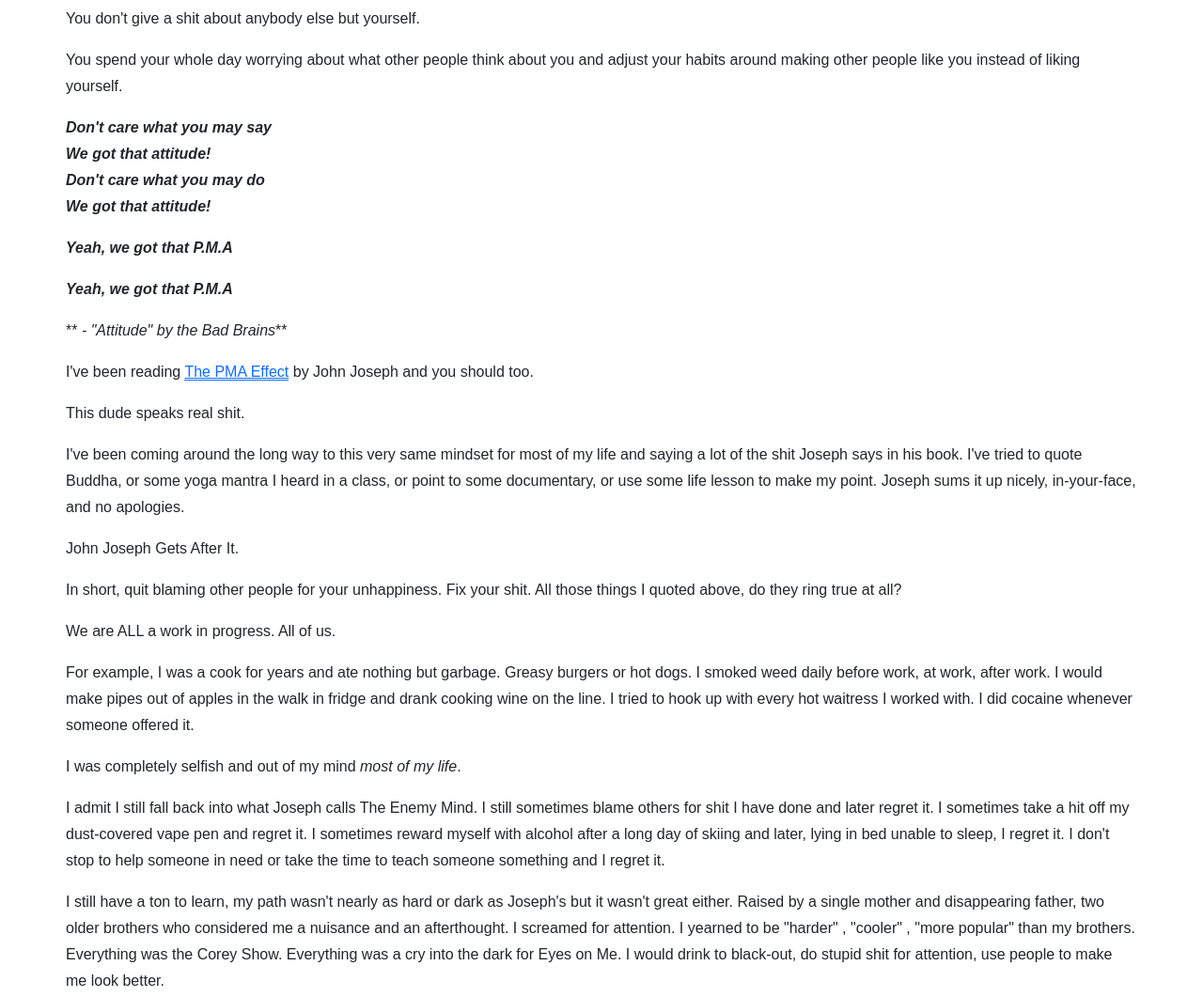
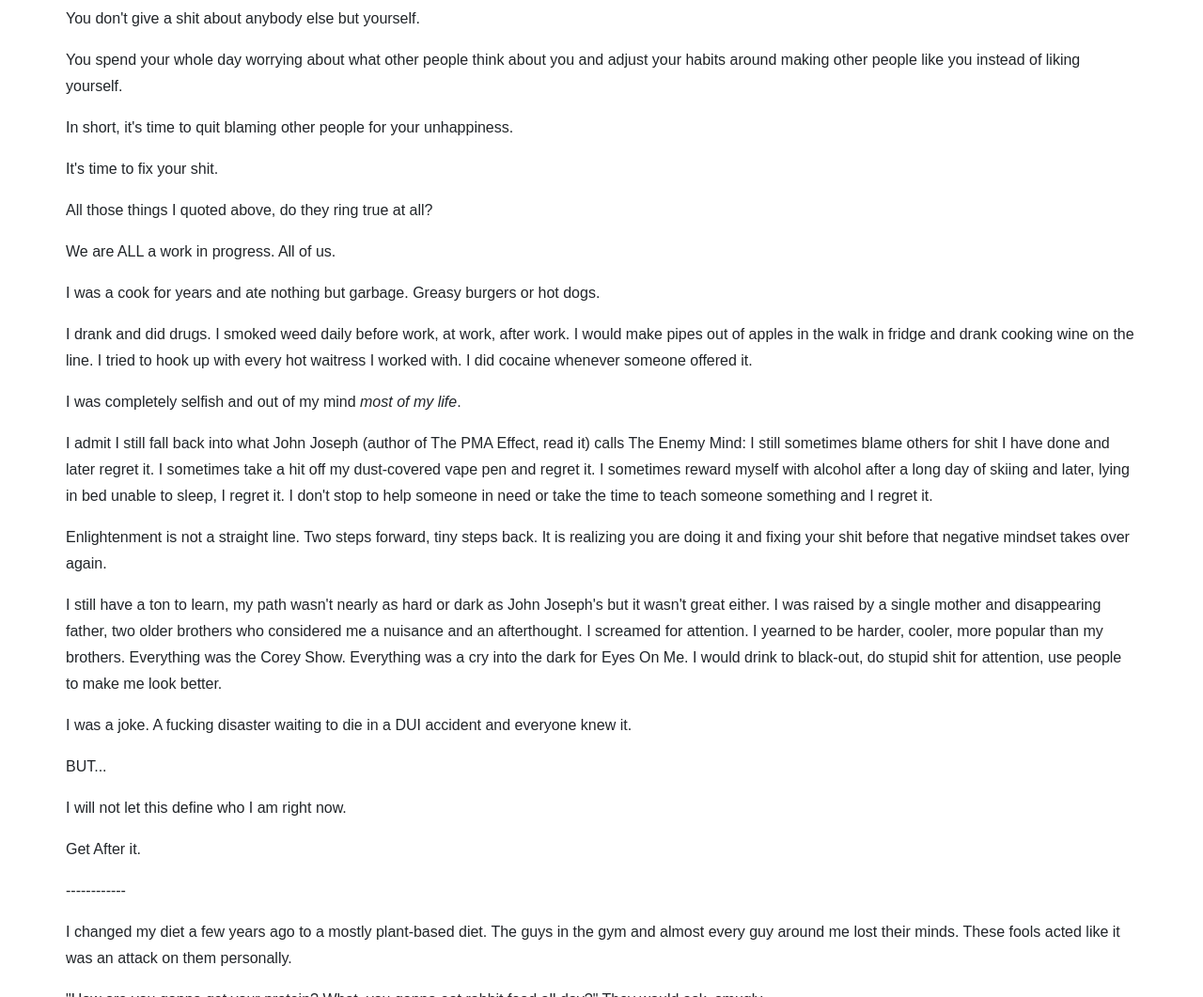
Before and after one commit to csmaller/coreysmaller, a Gatsby site: page /blog/get-after-it/ in a window 1280 px wide. Shown: the part 720-1781 px from the top of the page at 94% size. Built offline with nearby package versions, Linux system fonts and the light colour scheme; Gatsby itself is replaced by a stand-in of ours; some packages are replaced by stand-ins of ours; a web font is replaced by a local one.

Commit message:
Update Blog “get-after-it”

```diff
--- a/content/blog/get-after-it.md
+++ b/content/blog/get-after-it.md
@@ -28,38 +28,29 @@ You don't give a shit about anybody else but yourself.
 
 You spend your whole day worrying about what other people think about you and adjust your habits around making other people like you instead of liking yourself.
 
-***Don't care what you may say***\
-***We got that attitude!***\
-***Don't care what you may do***\
-***We got that attitude!***
 
-***Yeah, we got that P.M.A***
 
-***Yeah, we got that P.M.A***
+In short, it's time to quit blaming other people for your unhappiness.
 
- ** *\- "Attitude" by the Bad Brains***
+It's time to fix your shit.
 
-I've been reading [The PMA Effect](https://www.amazon.com/The-PMA-Effect-John-Joseph-audiobook/dp/B07PXNFVQY/ref=sr_1_1?gclid=Cj0KCQiAip-PBhDVARIsAPP2xc2Ix99J_FFsCKiyr0nyhxoWAKBm_1zbWfq90Zz1T1SYjhQM1w3GkX0aAiHYEALw_wcB&hvadid=282396075074&hvdev=c&hvlocphy=9029752&hvnetw=g&hvqmt=e&hvrand=6371127195923300428&hvtargid=kwd-484757891410&hydadcr=22533_10353821&keywords=the+pma+effect&qid=1642603375&sr=8-1) by John Joseph and you should too.
-
-This dude speaks real shit.
-
-I've been coming around the long way to this very same mindset for most of my life and saying a lot of the shit Joseph says in his book. I've tried to quote Buddha, or some yoga mantra I heard in a class, or point to some documentary, or use some life lesson to make my point.  Joseph sums it up nicely, in-your-face, and no apologies.
-
-John Joseph Gets After It.
-
-In short, quit blaming other people for your unhappiness.  Fix your shit.  All those things I quoted above, do they ring true at all?
+All those things I quoted above, do they ring true at all?
 
 We are ALL a work in progress. All of us.
 
-For example, I was a cook for years and ate nothing but garbage. Greasy burgers or hot dogs.  I smoked weed daily before work, at work, after work. I would make pipes out of apples in the walk in fridge and drank cooking wine on the line.  I tried to hook up with every hot waitress I worked with.  I did cocaine whenever someone offered it.
+I was a cook for years and ate nothing but garbage. Greasy burgers or hot dogs.
+
+I drank and did drugs. I smoked weed daily before work, at work, after work. I would make pipes out of apples in the walk in fridge and drank cooking wine on the line.  I tried to hook up with every hot waitress I worked with.  I did cocaine whenever someone offered it.
 
 I was completely selfish and out of my mind *most of my life*.
 
-I admit I still fall back into what Joseph calls The Enemy Mind.  I still sometimes blame others for shit I have done and later regret it. I sometimes take a hit off my dust-covered vape pen and regret it.  I sometimes reward myself with alcohol after a long day of skiing and later, lying in bed unable to sleep, I regret it. I don't stop to help someone in need or take the time to teach someone something and I regret it.
+I admit I still fall back into what John Joseph (author of The PMA Effect, read it) calls The Enemy Mind:  I still sometimes blame others for shit I have done and later regret it. I sometimes take a hit off my dust-covered vape pen and regret it.  I sometimes reward myself with alcohol after a long day of skiing and later, lying in bed unable to sleep, I regret it. I don't stop to help someone in need or take the time to teach someone something and I regret it.
 
-I still have a ton to learn, my path wasn't nearly as hard or dark as Joseph's but it wasn't great either.  Raised by a single mother and disappearing father,  two older brothers who considered me a nuisance and an afterthought.  I screamed for attention. I yearned to be "harder" , "cooler" , "more popular" than my brothers.  Everything was the Corey Show.  Everything was a cry into the dark for Eyes on Me.  I would drink to black-out, do stupid shit for attention, use people to make me look better.
+Enlightenment is not a straight line. Two steps forward, tiny steps back. It is realizing you are doing it and fixing your shit before that negative mindset takes over again.
 
-I was a fuck up.  A joke. A fucking disaster waiting to die in a DUI accident and everyone knew it.
+I still have a ton to learn, my path wasn't nearly as hard or dark as John Joseph's but it wasn't great either.  I was raised by a single mother and disappearing father,  two older brothers who considered me a nuisance and an afterthought.  I screamed for attention. I yearned to be harder, cooler, more popular than my brothers.  Everything was the Corey Show.  Everything was a cry into the dark for Eyes On Me.  I would drink to black-out, do stupid shit for attention, use people to make me look better.
+
+I was a joke. A fucking disaster waiting to die in a DUI accident and everyone knew it.
 
 BUT...
 
```
